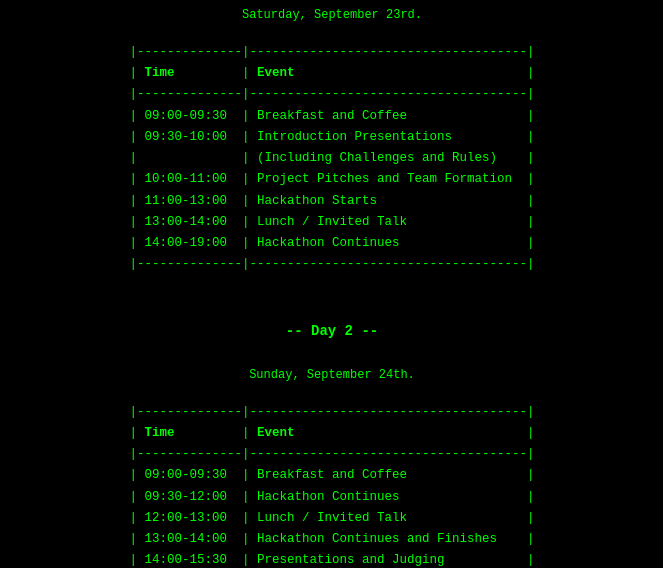
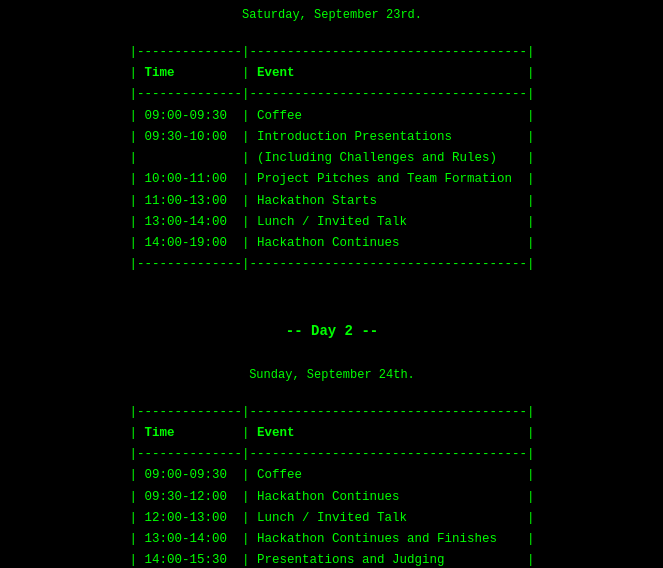
Before and after one commit to ai4health-hack/ai4health-hack.github.io, a Jekyll site: the page built from schedule.md, in a window 1280 px wide. Shown: the part 323-891 px from the top of the page, without its empty margins (308-971 px from the left). Built offline with Jekyll 4.4.1, drawn with Linux system fonts in a browser that asks for light colours; some of the changed text lies outside the part shown.

Commit message:
updated schedule

```diff
--- a/schedule.md
+++ b/schedule.md
@@ -29,7 +29,7 @@ layout: page
 |--------------|-------------------------------------|
 | <b>Time</b>         | <b>Event</b>                               |
 |--------------|-------------------------------------|
-| 09:00-09:30  | Breakfast and Coffee                |
+| 09:00-09:30  | Coffee                              |
 | 09:30-10:00  | Introduction Presentations          |
 |              | (Including Challenges and Rules)    |
 | 10:00-11:00  | Project Pitches and Team Formation  |
@@ -54,7 +54,7 @@ layout: page
 |--------------|-------------------------------------|
 | <b>Time</b>         | <b>Event</b>                               |
 |--------------|-------------------------------------|
-| 09:00-09:30  | Breakfast and Coffee                |
+| 09:00-09:30  | Coffee                              |
 | 09:30-12:00  | Hackathon Continues                 |
 | 12:00-13:00  | Lunch / Invited Talk                |
 | 13:00-14:00  | Hackathon Continues and Finishes    |
```
